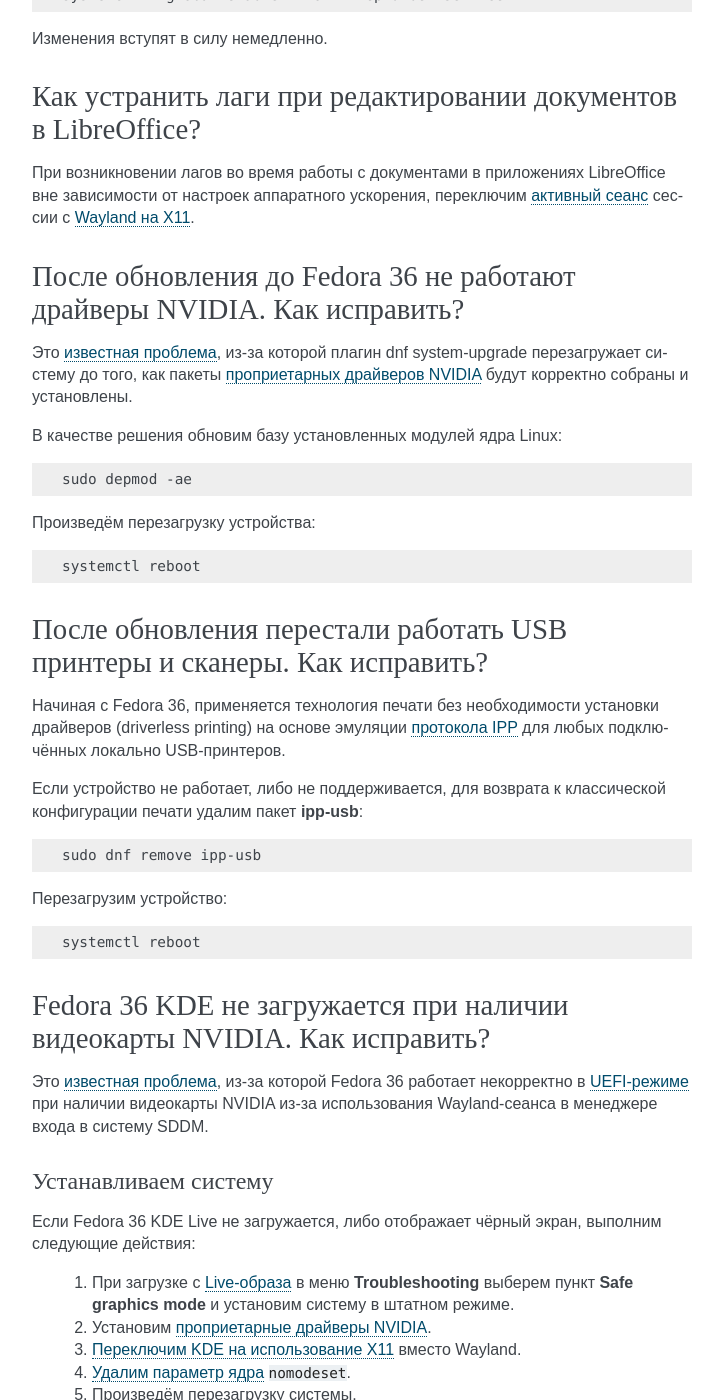
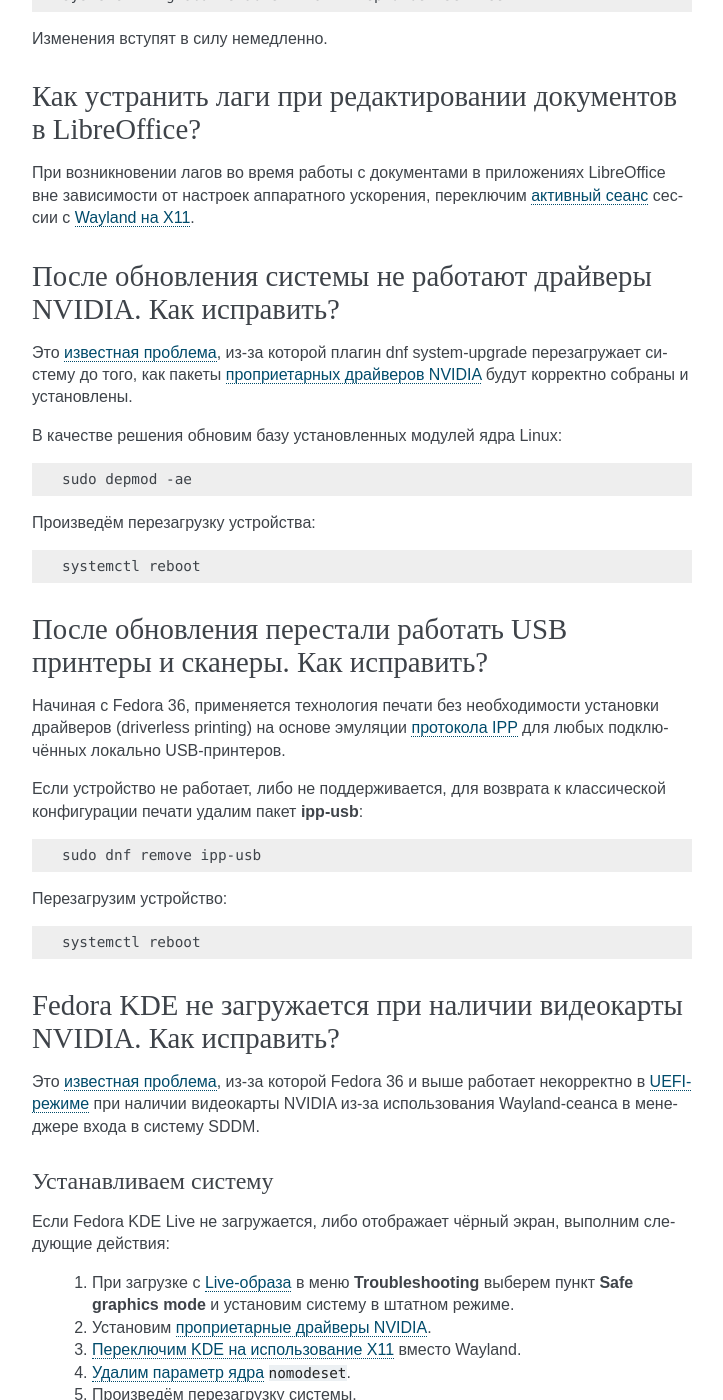
Before and after one commit to RussianFedora/FAQ, a Sphinx documentation site: the page built from source/tips-and-tricks.rst, in a window 1280 px wide and 1400 px high, scrolled down 12918 px. Shown: the whole window, without its empty margins (388-1111 px from the left). Built offline with Sphinx 7.4.7, drawn with Linux system fonts in a browser that asks for light colours; comment, search, counter and statistics services are not loaded; some of the changed text lies outside the part shown.

Commit message:
Updated some question from the "Tips and tricks" page.

```diff
--- a/source/tips-and-tricks.rst
+++ b/source/tips-and-tricks.rst
@@ -695,11 +695,11 @@
 
 При возникновении лагов во время работы с документами в приложениях LibreOffice вне зависимости от настроек аппаратного ускорения, переключим :ref:`активный сеанс <session-type>` сессии с :ref:`Wayland на X11 <x11-session>`.
 
-.. index:: nvidia, driver, dnf, upgrade, bug, issue, workaround, f36
+.. index:: nvidia, driver, dnf, upgrade, bug, issue, workaround
 .. _nvidia-upgrade-bug:
 
-После обновления до Fedora 36 не работают драйверы NVIDIA. Как исправить?
-============================================================================
+После обновления системы не работают драйверы NVIDIA. Как исправить?
+=========================================================================
 
 Это `известная проблема <https://bugzilla.redhat.com/show_bug.cgi?id=2011120>`__, из-за которой плагин dnf system-upgrade перезагружает систему до того, как пакеты :ref:`проприетарных драйверов NVIDIA <nvidia-drivers>` будут корректно собраны и установлены.
 
@@ -735,18 +735,18 @@
 
     systemctl reboot
 
-.. index:: nvidia, kde, live, installation, bug, issue, uefi, workaround, sddm, wayland, f36
+.. index:: nvidia, kde, live, installation, bug, issue, uefi, workaround, sddm, wayland
 .. _kde-nvidia-bug:
 
-Fedora 36 KDE не загружается при наличии видеокарты NVIDIA. Как исправить?
-=============================================================================
+Fedora KDE не загружается при наличии видеокарты NVIDIA. Как исправить?
+===========================================================================
 
-Это `известная проблема <https://bugzilla.redhat.com/show_bug.cgi?id=2077359>`__, из-за которой Fedora 36 работает некорректно в :ref:`UEFI-режиме <uefi-boot>` при наличии видеокарты NVIDIA из-за использования Wayland-сеанса в менеджере входа в систему SDDM.
+Это `известная проблема <https://bugzilla.redhat.com/show_bug.cgi?id=2077359>`__, из-за которой Fedora 36 и выше работает некорректно в :ref:`UEFI-режиме <uefi-boot>` при наличии видеокарты NVIDIA из-за использования Wayland-сеанса в менеджере входа в систему SDDM.
 
 Устанавливаем систему
 ^^^^^^^^^^^^^^^^^^^^^^^^
 
-Если Fedora 36 KDE Live не загружается, либо отображает чёрный экран, выполним следующие действия:
+Если Fedora KDE Live не загружается, либо отображает чёрный экран, выполним следующие действия:
 
   1. При загрузке с :ref:`Live-образа <usb-flash>` в меню **Troubleshooting** выберем пункт **Safe graphics mode** и установим систему в штатном режиме.
   2. Установим :ref:`проприетарные драйверы NVIDIA <nvidia-drivers>`.
```
Also changed, not shown: other parts of source/tips-and-tricks.rst (+1 -1 lines).
